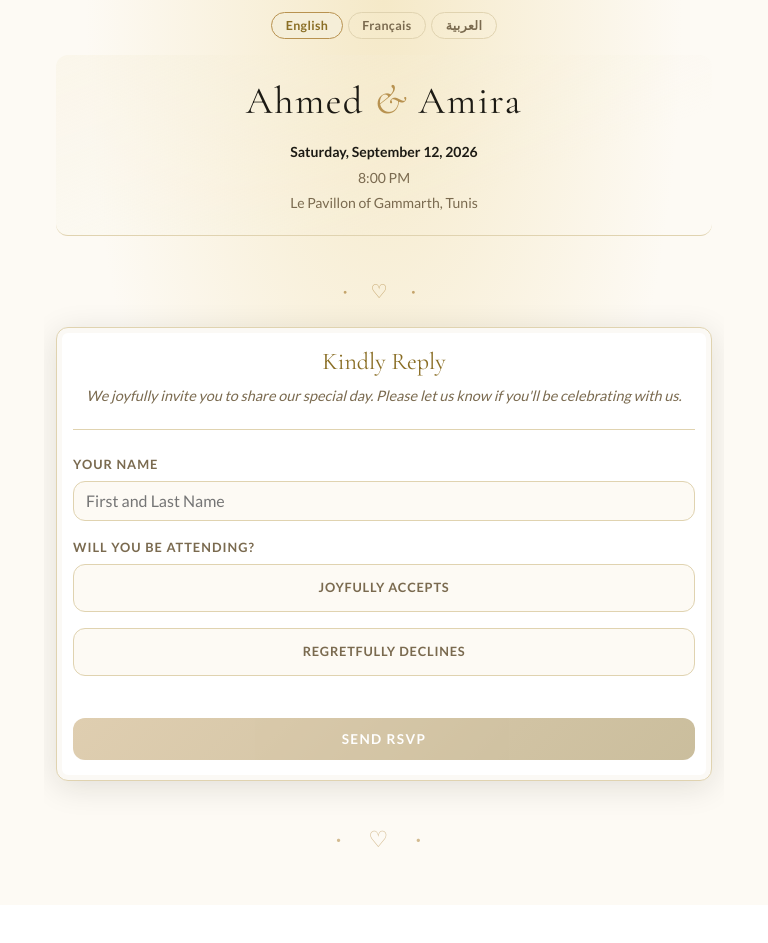
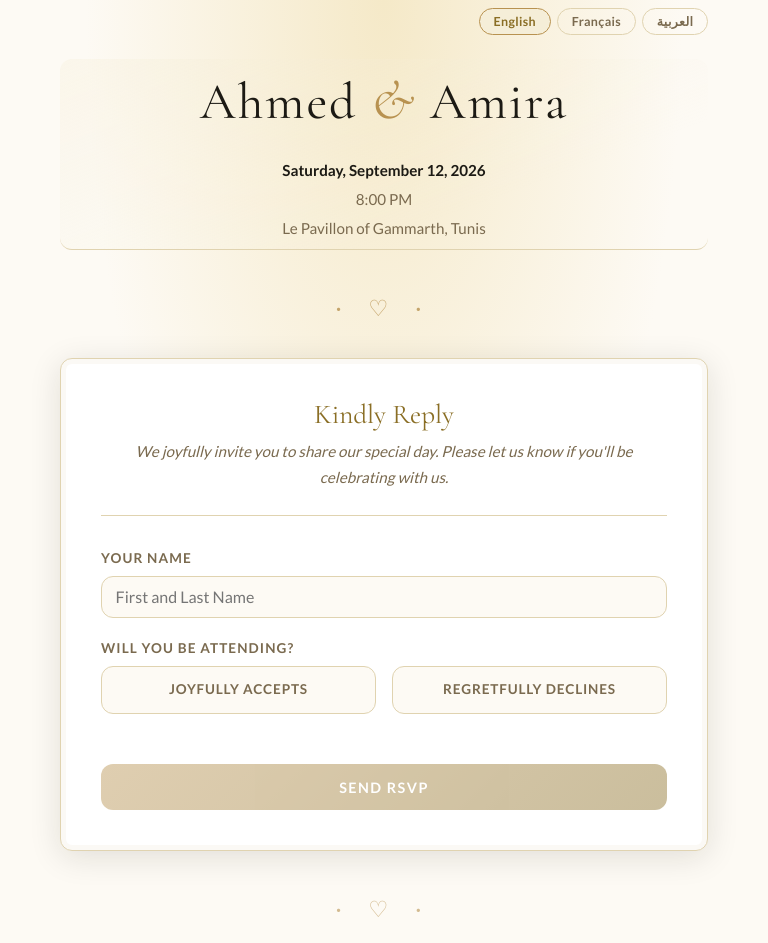
Before and after one commit to aalzubidy/wedding-rsvp, a website: page index.html in a window 768 px wide. Before the commit the page ends 905 px from the top, so only its background shows below. Drawn offline with nearby package versions, Linux system fonts and the light colour scheme; no server answers.

Commit message:
fix: mobile-first responsive layout with fluid typography
- Remove overflow-x hacks (hidden/clip) — these were a symptom, not a fix
- Root cause: h1 at 3.2rem overflowed on narrow screens, inflating the
  viewport width and preventing the max-width:768px query from matching
- Switch to fluid typography with clamp() so headings scale naturally
  without ever overflowing: h1 clamp(2rem,8vw,3.2rem), h2 clamp(1.5rem,5vw,2rem)
- Flip to mobile-first: base styles are now mobile-optimised (stacked
  radio buttons, tighter card padding, centred lang switcher)
- Single min-width:600px block restores all desktop styles — no behaviour
  change on screens ≥600px

```diff
--- a/style.css
+++ b/style.css
@@ -33,7 +33,6 @@ body {
   font-family: 'Lato', 'Helvetica Neue', Arial, sans-serif;
   line-height: 1.6;
   min-height: 100vh;
-  overflow-x: hidden;
 }
 
 /* Arabic font override */
@@ -57,18 +56,18 @@ h1, h2, h3 {
   line-height: 1.2;
 }
 
-h1 { font-size: 3.2rem; letter-spacing: 0.04em; }
-h2 { font-size: 2rem; }
-h3 { font-size: 1.4rem; }
+h1 { font-size: clamp(2rem, 8vw, 3.2rem); letter-spacing: 0.04em; }
+h2 { font-size: clamp(1.5rem, 5vw, 2rem); }
+h3 { font-size: clamp(1.2rem, 3.5vw, 1.4rem); }
 
 /* ============================================================
    Layout
    ============================================================ */
 .page-wrapper {
   max-width: 680px;
+  width: 100%;
   margin: 0 auto;
-  padding: 0.5rem 1rem 1rem;
-  overflow-x: clip;
+  padding: 0.75rem 1rem 3rem;
 }
 
 /* ============================================================
@@ -76,7 +75,7 @@ h3 { font-size: 1.4rem; }
    ============================================================ */
 .hero {
   text-align: center;
-  padding: 0.5rem 0.5rem 0.5rem;
+  padding: 1.25rem 0.5rem;
   border-bottom: 1px solid var(--border);
   margin-bottom: 2.5rem;
   background: linear-gradient(160deg, rgba(245, 238, 216, 0.35), transparent 70%);
@@ -132,13 +131,13 @@ h3 { font-size: 1.4rem; }
   background: var(--warm-white);
   border: 1px solid var(--border);
   border-radius: var(--radius);
-  padding: 2.5rem;
+  padding: 1.25rem 1rem;
   box-shadow: var(--shadow), inset 0 0 0 5px rgba(184, 146, 80, 0.06);
 }
 
 .card-title {
   font-family: 'Cormorant Garamond', 'Georgia', serif;
-  font-size: 1.7rem;
+  font-size: clamp(1.4rem, 4.5vw, 1.7rem);
   font-weight: 400;
   margin-bottom: 0.5rem;
   color: var(--accent-hover);
@@ -196,7 +195,8 @@ input[type="password"]:focus {
 /* Radio group */
 .radio-group {
   display: flex;
-  gap: 1rem;
+  flex-direction: column;
+  gap: 0.6rem;
   margin-top: 0.25rem;
 }
 
@@ -434,7 +434,7 @@ input[type="password"]:focus {
 
 .summary-grid {
   display: grid;
-  grid-template-columns: repeat(3, 1fr);
+  grid-template-columns: repeat(2, 1fr);
   gap: 1rem;
   margin-bottom: 2rem;
 }
@@ -537,13 +537,13 @@ input[type="password"]:focus {
 .lang-switcher {
   display: flex;
   gap: 0.4rem;
-  justify-content: flex-end;
-  margin-bottom: 1.5rem;
+  justify-content: center;
+  margin-bottom: 1rem;
   flex-wrap: wrap;
 }
 
 [dir="rtl"] .lang-switcher {
-  justify-content: flex-start;
+  justify-content: center;
 }
 
 .lang-btn {
@@ -574,28 +574,14 @@ input[type="password"]:focus {
 }
 
 /* ============================================================
-   Responsive — Mobile
+   Responsive — Desktop enhancements (mobile-first base above)
    ============================================================ */
-@media (max-width: 768px) {
-  h1 { font-size: 2rem; }
-  h2 { font-size: 1.6rem; }
-  .couple-names { font-size: 2.4rem; }
-  .card { padding: 1.25rem 1rem; }
-  .card-message { font-size: 0.9rem; margin-bottom: 1.5rem; padding-bottom: 1.25rem; }
-  .card-title { font-size: 1.5rem; }
-  .summary-grid { grid-template-columns: repeat(2, 1fr); }
-  .page-wrapper { padding: 0.75rem 0.75rem 3rem; }
-  .hero { padding: 1.25rem 0.5rem 1.25rem; }
-  .hero .event-details { font-size: 0.875rem; gap: 0.2rem; margin-top: 1rem; }
-  .radio-group { flex-direction: column; gap: 0.6rem; }
-  .radio-option label { padding: 0.65rem 0.75rem; font-size: 0.8rem; }
-  .lang-switcher { justify-content: center; margin-bottom: 1rem; gap: 0.3rem; }
-  [dir="rtl"] .lang-switcher { justify-content: center; }
-  .divider { margin: 1.25rem 0; font-size: 1.2rem; }
-  .form-group { margin-bottom: 1rem; }
-  label { font-size: 0.8rem; }
-  input[type="text"], input[type="password"] { font-size: 1rem; padding: 0.6rem 0.75rem; }
-  .btn-submit { padding: 0.8rem 1.5rem; font-size: 0.85rem; margin-top: 1.25rem; }
-  .btn-add-guest { font-size: 0.8rem; padding: 0.45rem 0.75rem; }
-  .guest-fields { margin-top: 1.25rem; padding-top: 1.25rem; }
+@media (min-width: 600px) {
+  .page-wrapper { padding: 0.5rem 1rem 1rem; }
+  .hero { padding: 0.5rem 0.5rem; }
+  .card { padding: 2.5rem; }
+  .radio-group { flex-direction: row; gap: 1rem; }
+  .lang-switcher { justify-content: flex-end; margin-bottom: 1.5rem; }
+  [dir="rtl"] .lang-switcher { justify-content: flex-start; }
+  .summary-grid { grid-template-columns: repeat(3, 1fr); }
 }
```
